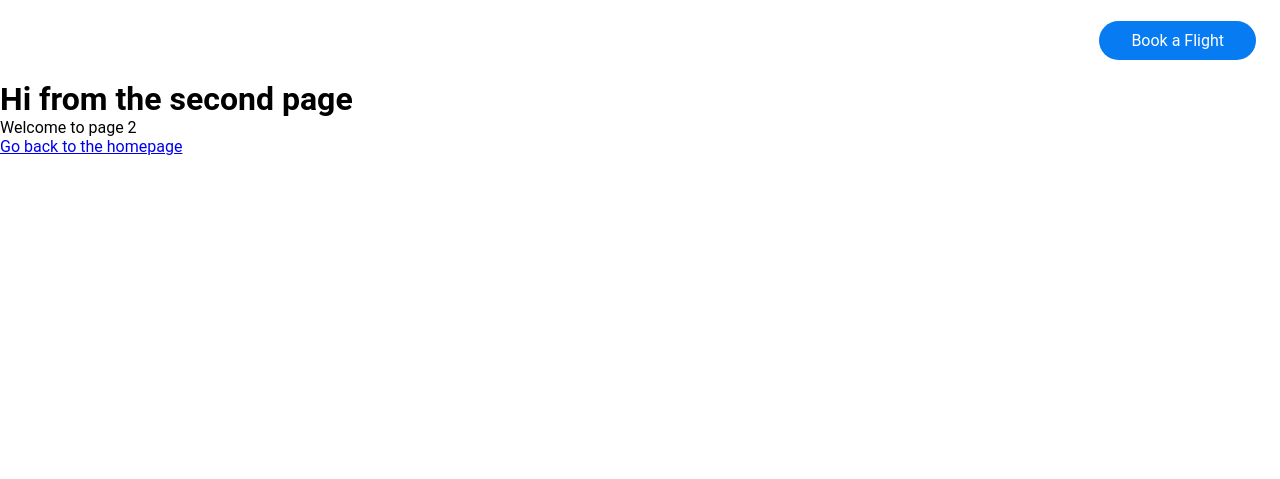
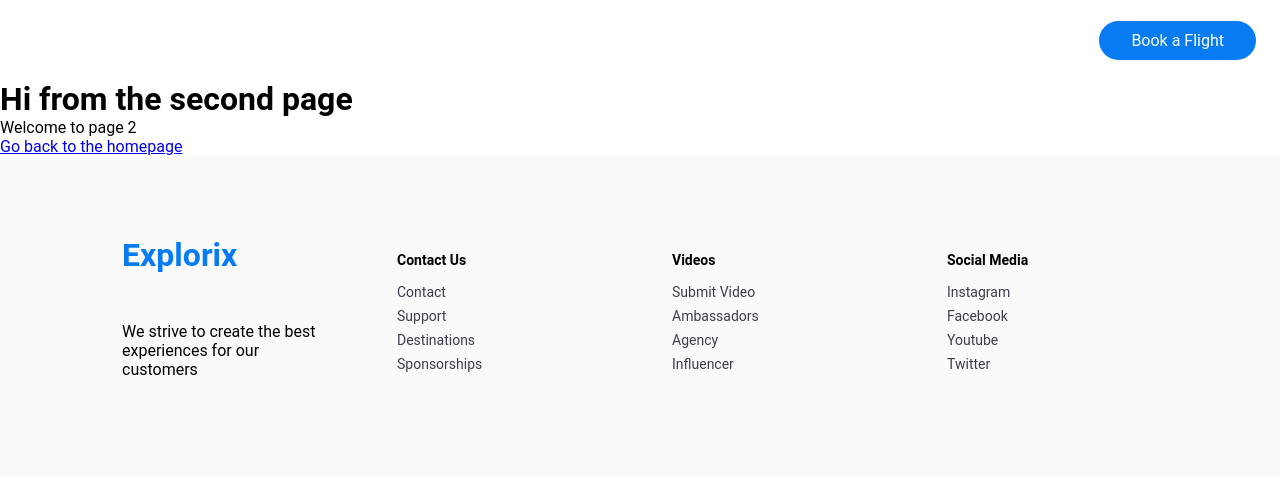
Before and after one commit to pfreire013/react-gatsby, a Gatsby site: page /page-2 in a window 1280 px wide. Built offline with nearby package versions, Linux system fonts and the light colour scheme; Gatsby itself is replaced by a stand-in of ours.

Commit message:
fix footer

```diff
--- /dev/null
+++ b/src/components/Footer/Footer.js
@@ -0,0 +1,40 @@
+import React from 'react'
+import { FooterContainer, FooterLinksWrapper, FooterDesc, FooterLinkItems, FooterLinkTitle, FooterLink } from './FooterStyles'
+
+const Footer = () => {
+  return (
+    <FooterContainer>
+      <FooterLinksWrapper>
+        <FooterDesc>
+          <h1>Explorix</h1>
+          <p>We strive to create the best experiences for our customers</p>
+        </FooterDesc>
+        <FooterLinkItems>
+          <FooterLinkTitle>Contact Us</FooterLinkTitle>
+          <FooterLink to='/about'>Contact</FooterLink>
+          <FooterLink to='/'>Support</FooterLink>
+          <FooterLink to='/'>Destinations</FooterLink>
+          <FooterLink to='/'>Sponsorships</FooterLink>
+        </FooterLinkItems>
+      </FooterLinksWrapper>
+      <FooterLinksWrapper>
+        <FooterLinkItems>
+          <FooterLinkTitle>Videos</FooterLinkTitle>
+          <FooterLink to='/'>Submit Video</FooterLink>
+          <FooterLink to='/'>Ambassadors</FooterLink>
+          <FooterLink to='/'>Agency</FooterLink>
+          <FooterLink to='/'>Influencer</FooterLink>
+        </FooterLinkItems>
+        <FooterLinkItems>
+          <FooterLinkTitle>Social Media</FooterLinkTitle>
+          <FooterLink to='/'>Instagram</FooterLink>
+          <FooterLink to='/'>Facebook</FooterLink>
+          <FooterLink to='/'>Youtube</FooterLink>
+          <FooterLink to='/'>Twitter</FooterLink>
+        </FooterLinkItems>
+      </FooterLinksWrapper>
+    </FooterContainer>
+  )
+}
+
+export default Footer
--- /dev/null
+++ b/src/components/Footer/FooterStyles.js
@@ -0,0 +1,62 @@
+import { Link } from 'gatsby';
+import styled from 'styled-components';
+import { theme } from '../../theme';
+
+export const FooterContainer = styled.div`
+  padding: 5rem calc((100vw - 1100px) / 2);
+  display: grid;
+  grid-template-columns: repeat(2, 1fr);
+  color: #000;
+  background: #fafafb;
+`;
+
+export const FooterDesc = styled.div`
+  padding: 0 2rem;
+
+  h1 {
+    margin-bottom: 3rem;
+    color: ${theme.color.primary};
+  }
+
+  @media screen and (max-width: 400px) {
+    padding: 1rem;
+  }
+`;
+
+export const FooterLinksWrapper = styled.div`
+  display: grid;
+  grid-template-columns: repeat(2, 1fr);
+
+  @media screen and (max-width: 820px) {
+    grid-template-columns: 1fr;
+  }
+`;
+
+
+export const FooterLinkItems = styled.div`
+  display: flex;
+  flex-direction: column;
+  align-items: flex-start;
+  padding: 1rem 2rem;
+
+  @media screen and (max-width: 400px) {
+    padding: 1rem;
+  }
+`;
+
+export const FooterLinkTitle = styled.h2`
+  font-size: 14px;
+  margin-bottom: 16px;
+`;
+
+export const FooterLink = styled(Link)`
+  text-decoration: none;
+  margin-bottom: 0.5rem;
+  font-size: 14px;
+  color: #3d3d4e;
+
+  &:hover {
+    color: ${theme.color.primary};
+    transition: 0.3s ease-out;
+  }
+`;
--- a/src/components/layout.js
+++ b/src/components/layout.js
@@ -1,4 +1,5 @@
 import React from "react"
+import Footer from "./Footer/Footer"
 import Header from "./Header/Header"
 import { GlobalStyles } from "./styles/GlobalStyles"
 
@@ -9,7 +10,7 @@
       <GlobalStyles />
       <Header />
       <main>{children}</main>
-
+      <Footer />
     </>
   )
 }
```
